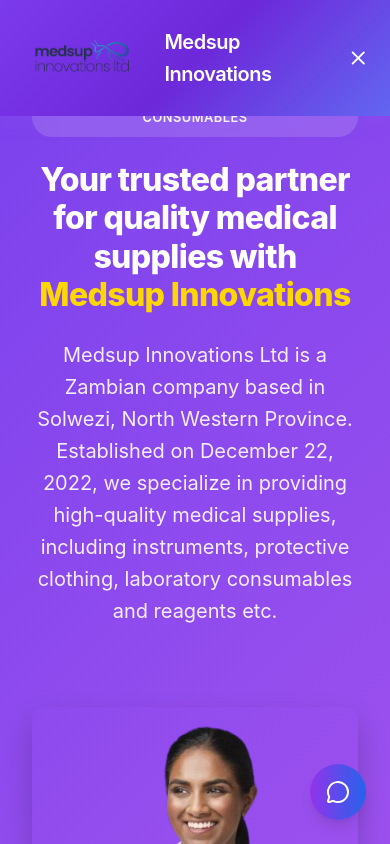
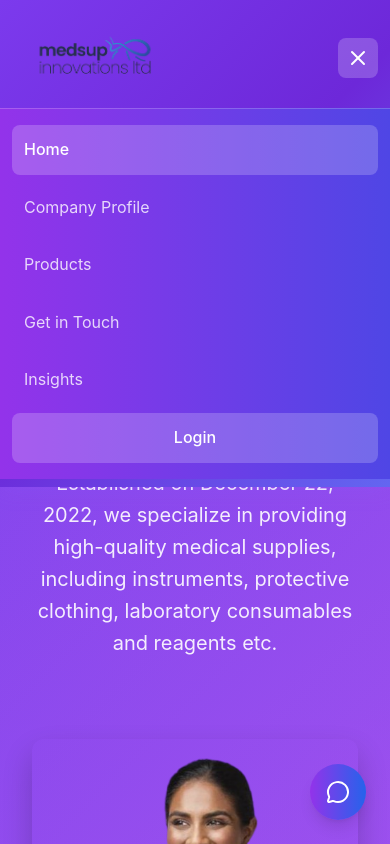
Before and after one commit to Tadashi-90/medsup-innovations, a React (Create React App) app in the folder client/: page / in a window 390 px wide. Both pictures are taken after a click on the button 358 px from the left and 58 px from the top of the page. Shown: the top 844 px of the page. Built offline with nearby package versions, Linux system fonts and the light colour scheme.

Commit message:
feat: improve navbar design - remove redundant text, fix hero positioning, and widen logo

```diff
--- a/client/src/components/Navigation.tsx
+++ b/client/src/components/Navigation.tsx
@@ -33,10 +33,9 @@
               <img
                 src="/logo.png"
                 alt="MedSup Innovations Ltd"
-                style={{ width: '150px', height: '100px', objectFit: 'contain' }}
+                style={{ width: '166px', height: '100px', objectFit: 'contain' }}
               />
             </div>
-            <span className="brand-text">Medsup Innovations</span>
           </div>
           <div className="nav-links">
             {navLinks.map((link) => (
@@ -53,7 +52,7 @@
 
           {/* Mobile Menu Button */}
           <button
-            className="mobile-menu-btn md:hidden"
+            className="md:hidden p-2 text-white bg-white/20 rounded-lg hover:bg-white/30 transition-colors"
             onClick={() => setIsMobileMenuOpen(!isMobileMenuOpen)}
           >
             {isMobileMenuOpen ? <X className="w-6 h-6" /> : <Menu className="w-6 h-6" />}
@@ -62,13 +61,17 @@
 
         {/* Mobile Menu */}
         {isMobileMenuOpen && (
-          <div className="mobile-menu md:hidden">
-            <div className="mobile-menu-content">
+          <div className="md:hidden bg-gradient-to-r from-purple-600 to-indigo-600 border-t border-white/20">
+            <div className="px-4 py-4 space-y-2">
               {navLinks.map((link) => (
                 <Link
                   key={link.path}
                   to={link.path}
-                  className={`mobile-nav-link ${isActive(link.path) ? 'active' : ''}`}
+                  className={`block py-3 px-4 rounded-lg transition-colors ${
+                    isActive(link.path)
+                      ? 'bg-white/20 text-white font-medium'
+                      : 'text-white/80 hover:text-white hover:bg-white/10'
+                  }`}
                   onClick={() => setIsMobileMenuOpen(false)}
                 >
                   {link.label}
@@ -76,7 +79,7 @@
               ))}
               <Link
                 to="/login"
-                className="mobile-nav-cta"
+                className="block mt-4 py-3 px-4 bg-white/20 text-white rounded-lg text-center font-medium hover:bg-white/30 transition-colors"
                 onClick={() => setIsMobileMenuOpen(false)}
               >
                 Login
@@ -98,10 +101,9 @@
               <img
                  src="/logo.png"
                  alt="MedSup Innovations Ltd"
-                 style={{ width: '150px', height: '100px', objectFit: 'contain' }}
+                 style={{ width: '166px', height: '100px', objectFit: 'contain' }}
                />
             </div>
-            <span className="text-xl font-bold text-white">Medsup Innovations</span>
           </Link>
 
           <div className="hidden md:flex items-center space-x-8">
@@ -128,7 +130,7 @@
 
           {/* Mobile Menu Button */}
           <button
-            className="mobile-menu-btn md:hidden p-2 text-white"
+            className="md:hidden p-2 text-white bg-white/20 rounded-lg hover:bg-white/30 transition-colors"
             onClick={() => setIsMobileMenuOpen(!isMobileMenuOpen)}
           >
             {isMobileMenuOpen ? <X className="w-6 h-6" /> : <Menu className="w-6 h-6" />}
@@ -137,16 +139,16 @@
 
         {/* Mobile Menu */}
         {isMobileMenuOpen && (
-          <div className="mobile-menu md:hidden">
-            <div className="mobile-menu-content">
+          <div className="md:hidden bg-gradient-to-r from-purple-600 to-indigo-600 border-t border-white/20">
+            <div className="px-4 py-4 space-y-2">
               {navLinks.map((link) => (
                 <Link
                   key={link.path}
                   to={link.path}
-                  className={`mobile-nav-link ${
+                  className={`block py-3 px-4 rounded-lg transition-colors ${
                     isActive(link.path)
-                      ? 'text-white font-medium'
-                      : 'text-white/80 hover:text-white'
+                      ? 'bg-white/20 text-white font-medium'
+                      : 'text-white/80 hover:text-white hover:bg-white/10'
                   }`}
                   onClick={() => setIsMobileMenuOpen(false)}
                 >
@@ -155,7 +157,7 @@
               ))}
               <Link
                 to="/login"
-                className="mobile-nav-cta"
+                className="block mt-4 py-3 px-4 bg-white/20 text-white rounded-lg text-center font-medium hover:bg-white/30 transition-colors"
                 onClick={() => setIsMobileMenuOpen(false)}
               >
                 Login
--- a/client/src/index.css
+++ b/client/src/index.css
@@ -321,7 +321,7 @@
   gap: 3rem;
   align-items: center;
   min-height: 80vh;
-  padding-top: 4rem;
+  padding-top: 8rem;
 }
 
 .hero-text {
@@ -2316,10 +2316,7 @@
     overflow-x: hidden;
   }
 
-  .nav-container {
-    padding: 0 1rem;
-    position: relative;
-  }
+
 
   .nav-links {
     display: none !important;
@@ -2331,17 +2328,13 @@
     display: none;
   }
 
-  .mobile-menu-btn {
-    display: block !important;
-    margin-left: auto;
-    position: relative;
-    z-index: 1001;
-  }
+
 
   .hero-content {
     grid-template-columns: 1fr;
     gap: 2rem;
     text-align: center;
+    padding-top: 6rem;
   }
 
   .hero-title {
@@ -3428,67 +3421,10 @@
     max-width: calc(100vw - 1rem);
   }
 
-  .nav-container {
-    padding: 0 0.5rem;
-  }
-}
-
-/* Mobile Navigation Styles */
-.mobile-menu-btn {
-  background: none;
-  border: none;
-  color: white;
-  cursor: pointer;
-  padding: 0.5rem;
-  border-radius: 0.5rem;
-  transition: all 0.2s ease;
-  display: none;
-}
-
-.mobile-menu {
-  position: absolute;
-  top: 100%;
-  left: 0;
-  right: 0;
-  background: linear-gradient(135deg, var(--primary-600) 0%, var(--primary-700) 50%, #6366f1 100%);
-  backdrop-filter: blur(12px);
-  border-bottom: 1px solid rgba(255, 255, 255, 0.1);
-  z-index: 50;
-}
-
-.mobile-menu-content {
-  padding: 1rem;
-  display: flex;
-  flex-direction: column;
-  gap: 0.75rem;
-}
-
-.mobile-nav-link {
-  display: block;
-  padding: 0.75rem 0;
-  color: rgba(255, 255, 255, 0.9);
-  text-decoration: none;
-  transition: color 0.2s ease;
-  border-bottom: 1px solid rgba(255, 255, 255, 0.1);
-}
-
-.mobile-nav-link.active {
-  color: white;
-  font-weight: 500;
-}
-
-.mobile-nav-cta {
-  background: linear-gradient(135deg, var(--primary-600), var(--primary-700));
-  color: white;
-  padding: 0.75rem 1.5rem;
-  border-radius: 0.75rem;
-  text-decoration: none;
-  font-weight: 600;
-  text-align: center;
-  transition: all 0.2s ease;
-  border: none;
-  cursor: pointer;
-}
+
+}
+
+
 
 /* Mobile Responsiveness Fixes */
 @media (max-width: 768px) {
@@ -3497,6 +3433,7 @@
     padding: 0 1rem;
     max-width: 100%;
     overflow: hidden;
+    position: relative;
   }
 
   .athena-nav {
@@ -3597,21 +3534,7 @@
     line-height: 1.3;
   }
 
-  /* Show mobile menu button on mobile */
-  .mobile-menu-btn {
-    display: block !important;
-  }
-
-  /* Fix mobile menu positioning */
-  .mobile-menu {
-    position: absolute;
-    top: 100%;
-    left: 0;
-    right: 0;
-    width: 100%;
-    max-width: 100vw;
-    overflow: hidden;
-  }
+
 
   /* Prevent horizontal overflow */
   body {
```
